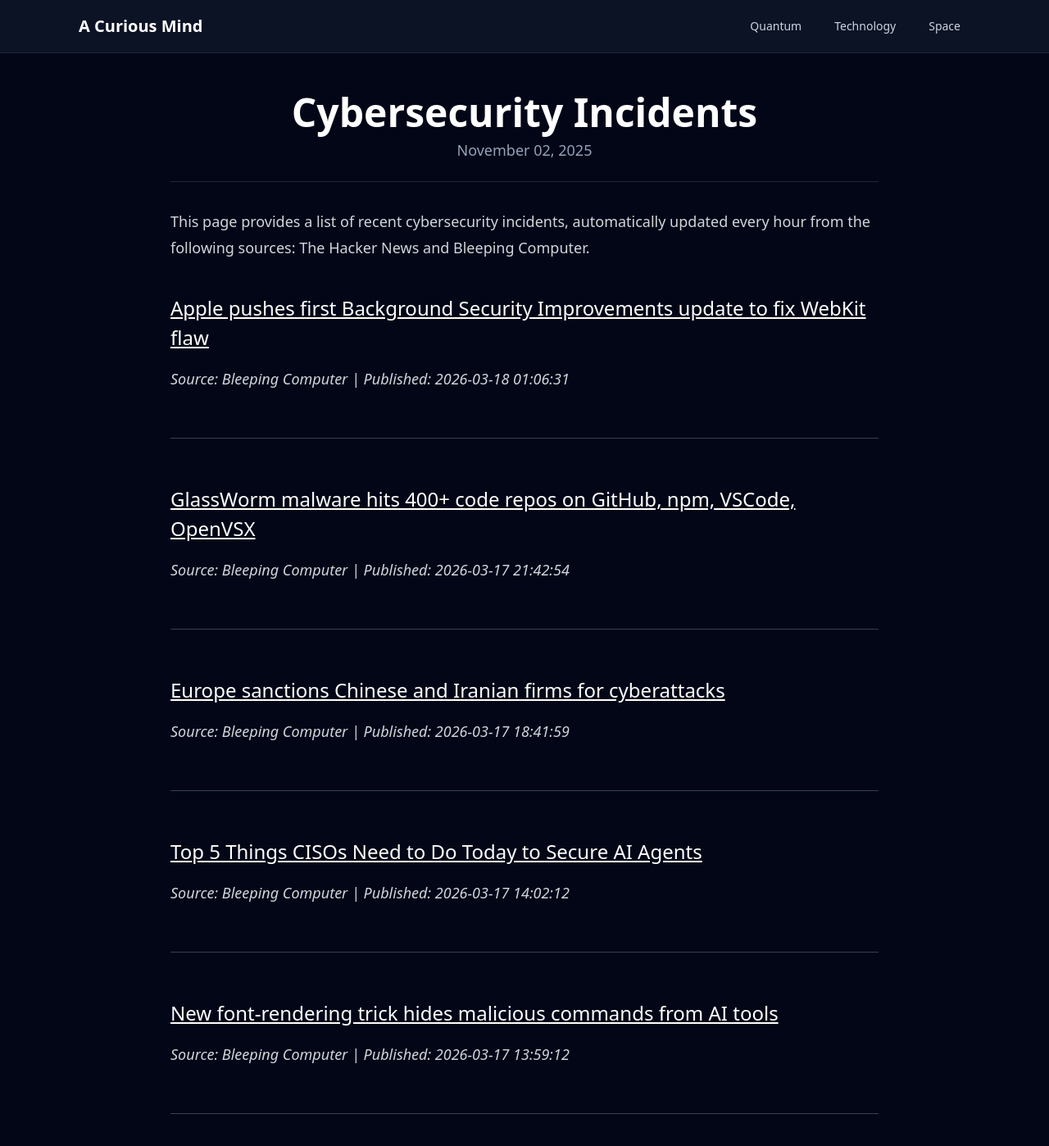
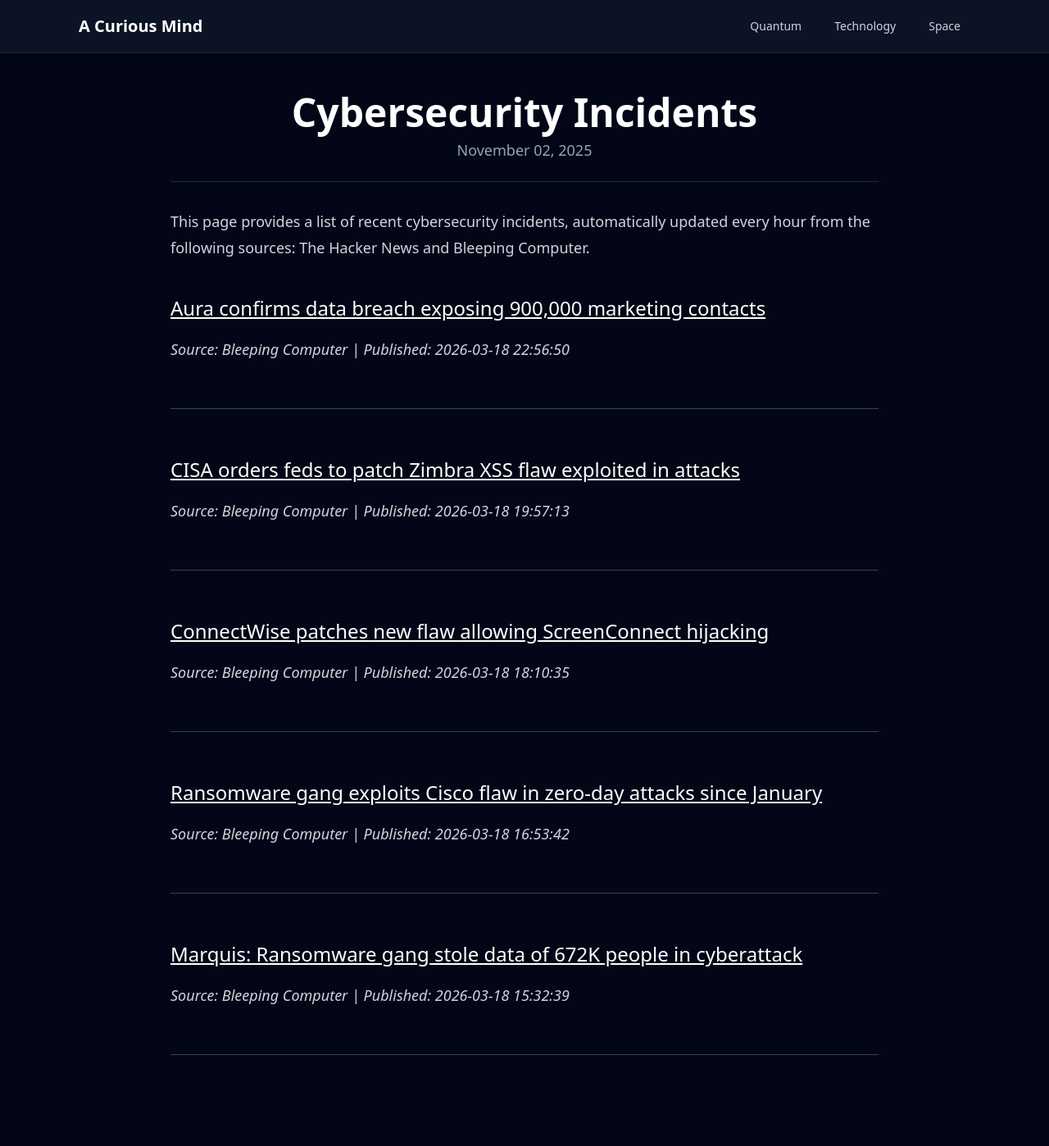
Before and after one commit to onehl7/onehl7.github.io, a Jekyll site: the page built from _posts/2025-11-02-cybersecurity-incidents.md, in a window 1280 px wide and 1400 px high. Shown: the whole window at 82% size. Built offline with Jekyll 4.4.1, drawn with Linux system fonts in a browser that asks for light colours; nearby versions of some CDN libraries.

Commit message:
Update news data

```diff
--- a/_data/news.json
+++ b/_data/news.json
@@ -1,32 +1,32 @@
 [
   {
     "source": "Bleeping Computer",
-    "title": "Apple pushes first Background Security Improvements update to fix WebKit flaw",
-    "link": "https://www.bleepingcomputer.com/news/security/apple-pushes-first-background-security-improvements-update-to-fix-webkit-flaw/",
-    "published": "2026-03-18 01:06:31"
+    "title": "Aura confirms data breach exposing 900,000 marketing contacts",
+    "link": "https://www.bleepingcomputer.com/news/security/aura-confirms-data-breach-exposing-900-000-marketing-contacts/",
+    "published": "2026-03-18 22:56:50"
   },
   {
     "source": "Bleeping Computer",
-    "title": "GlassWorm malware hits 400+ code repos on GitHub, npm, VSCode, OpenVSX",
-    "link": "https://www.bleepingcomputer.com/news/security/glassworm-malware-hits-400-plus-code-repos-on-github-npm-vscode-openvsx/",
-    "published": "2026-03-17 21:42:54"
+    "title": "CISA orders feds to patch Zimbra XSS flaw exploited in attacks",
+    "link": "https://www.bleepingcomputer.com/news/security/cisa-orders-feds-to-patch-zimbra-xss-flaw-exploited-in-attacks/",
+    "published": "2026-03-18 19:57:13"
   },
   {
     "source": "Bleeping Computer",
-    "title": "Europe sanctions Chinese and Iranian firms for cyberattacks",
-    "link": "https://www.bleepingcomputer.com/news/security/europe-sanctions-chinese-and-iranian-firms-for-cyberattacks/",
-    "published": "2026-03-17 18:41:59"
+    "title": "ConnectWise patches new flaw allowing ScreenConnect hijacking",
+    "link": "https://www.bleepingcomputer.com/news/security/connectwise-patches-new-flaw-allowing-screenconnect-hijacking/",
+    "published": "2026-03-18 18:10:35"
   },
   {
     "source": "Bleeping Computer",
-    "title": "Top 5 Things CISOs Need to Do Today to Secure AI Agents",
-    "link": "https://www.bleepingcomputer.com/news/security/top-5-things-cisos-need-to-do-today-to-secure-ai-agents/",
-    "published": "2026-03-17 14:02:12"
+    "title": "Ransomware gang exploits Cisco flaw in zero-day attacks since January",
+    "link": "https://www.bleepingcomputer.com/news/security/interlock-ransomware-exploited-secure-fmc-flaw-in-zero-day-attacks-since-january/",
+    "published": "2026-03-18 16:53:42"
   },
   {
     "source": "Bleeping Computer",
-    "title": "New font-rendering trick hides malicious commands from AI tools",
-    "link": "https://www.bleepingcomputer.com/news/security/new-font-rendering-trick-hides-malicious-commands-from-ai-tools/",
-    "published": "2026-03-17 13:59:12"
+    "title": "Marquis: Ransomware gang stole data of 672K people in cyberattack",
+    "link": "https://www.bleepingcomputer.com/news/security/marquis-ransomware-gang-stole-data-of-672-000-people-in-2025-cyberattack/",
+    "published": "2026-03-18 15:32:39"
   }
 ]
```
